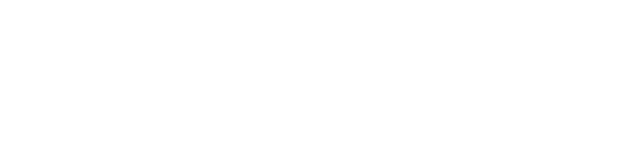
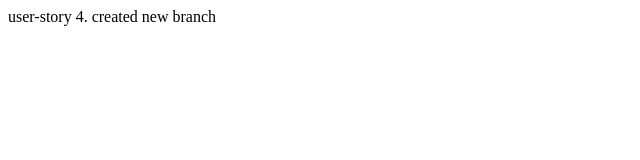
Before and after one commit to aman-hbwsl/git-training, a plain HTML site: page index.html in a window 1280 px wide. Shown: the whole page, without its empty margins (0-640 px from the left). Drawn offline with Linux system fonts and the light colour scheme.

Commit message:
testing a new feature

```diff
--- a/index.html
+++ b/index.html
@@ -6,6 +6,8 @@
     <title>Document</title>
 </head>
 <body>
+    user-story 4.
 
+    created new branch
 </body>
 </html>
```
Also changed, not shown: NewFeature/sample.txt (added).
